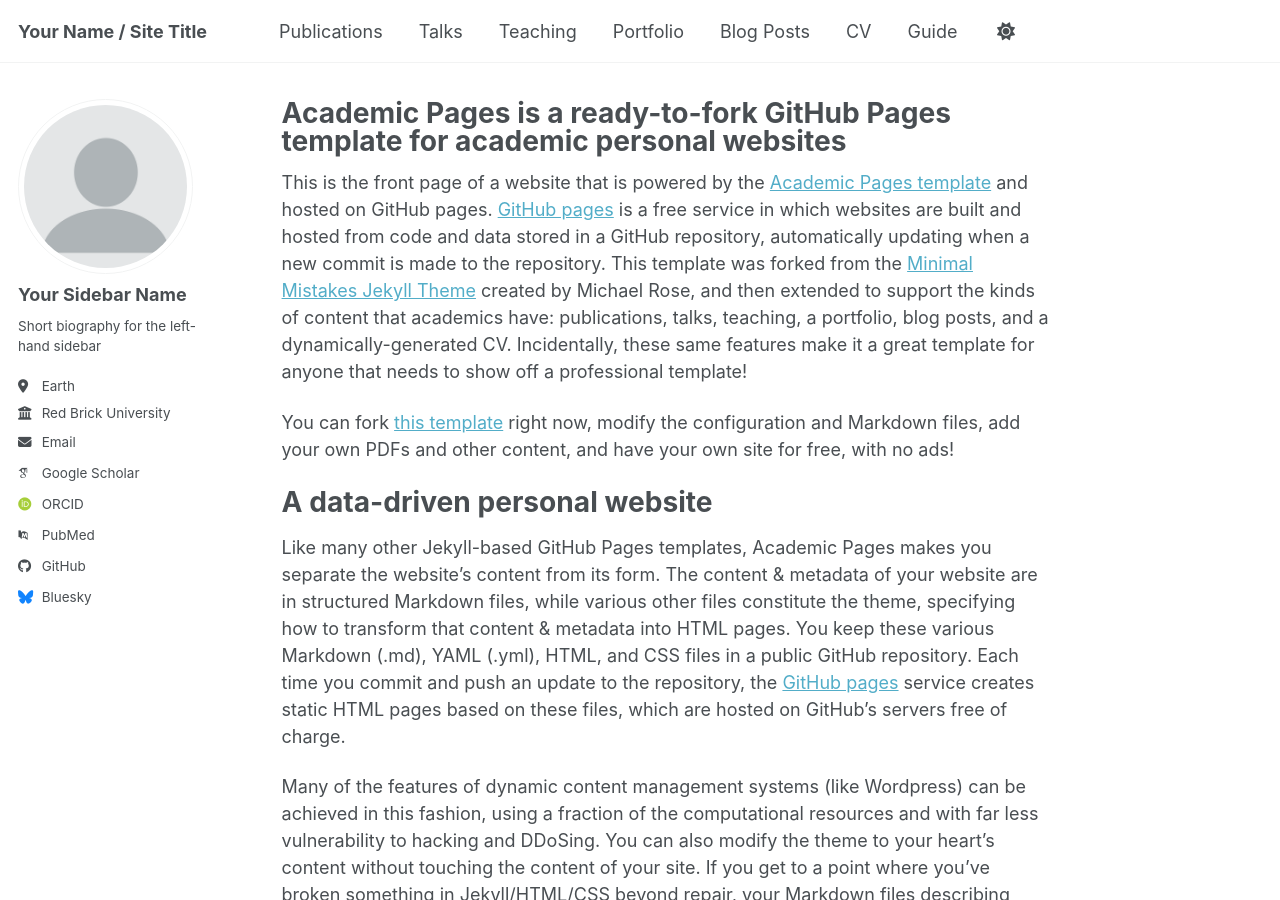
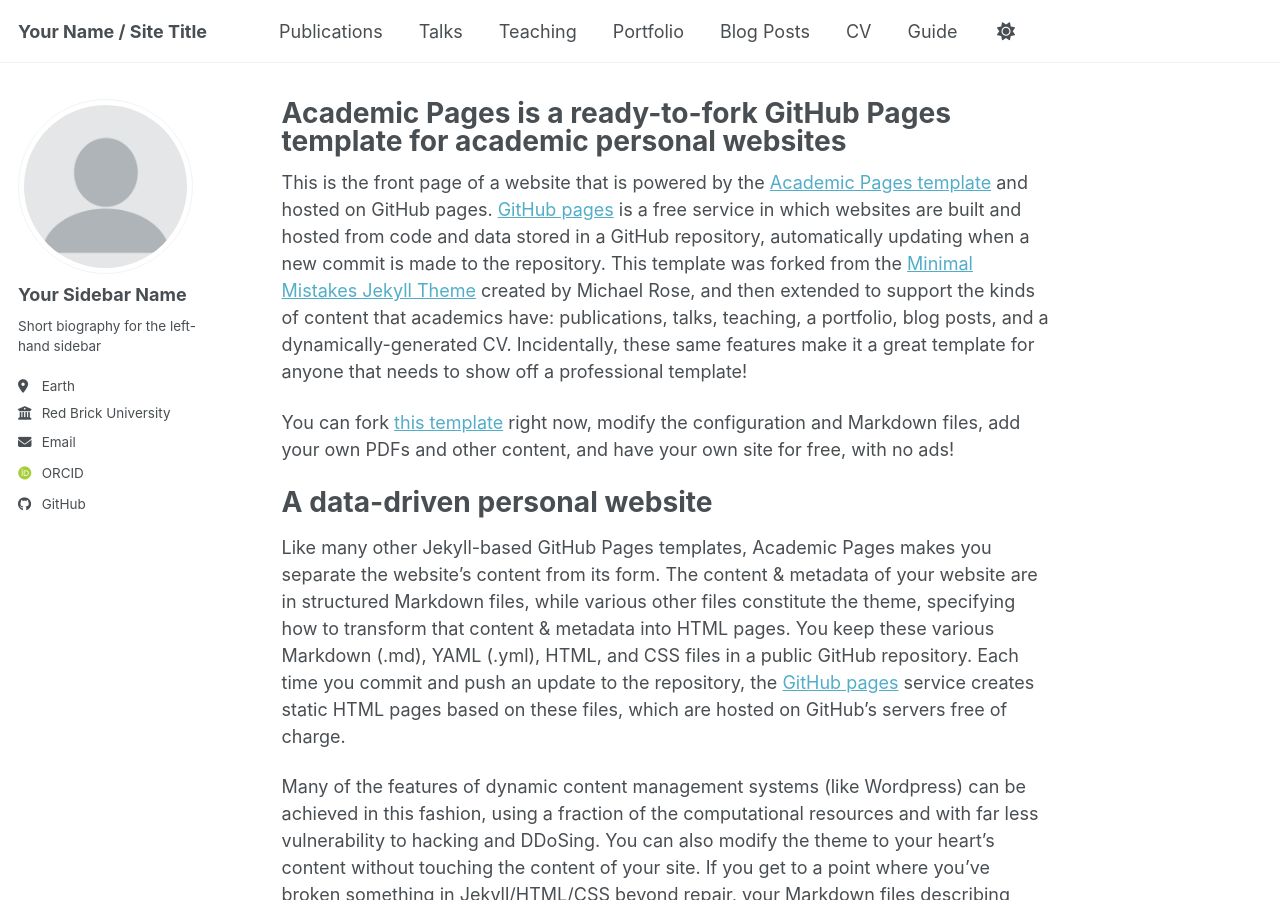
Before and after one commit to heisenberg0020/heisenberg0020.github.io, a Jekyll site: the page built from _pages/about.md, in a window 1280 px wide and 900 px high. Built offline with Jekyll 4.4.1, drawn with Linux system fonts in a browser that asks for light colours; some web fonts are replaced; a script bundle is joined from its source files by our own code; library files that are not in the unit come from our copies; part of the change alters nothing that is shown.

Commit message:
Fix example values to use placeholders instead of real profiles
Co-authored-by: heisenberg0020 <243342572+heisenberg0020@users.noreply.github.com>

```diff
--- a/_config.yml
+++ b/_config.yml
@@ -39,13 +39,13 @@ author:
   # IMPORTANT: Remove or comment out (with #) any profiles you don't have
   academia         : # OPTIONAL: URL to your Academia.edu profile
   arxiv            : # OPTIONAL: URL to your arXiv author page (e.g., "https://arxiv.org/a/lastname_f_1")
-  googlescholar    : "https://scholar.google.com/citations?user=PS_CX0AAAAAJ"  # MODIFY: Replace with your Google Scholar profile URL
+  googlescholar    : # MODIFY: Add your Google Scholar profile URL (e.g., "https://scholar.google.com/citations?user=YOUR_USER_ID")
   inspire-hep      : # OPTIONAL: URL to your INSPIRE-HEP profile
   impactstory      : # OPTIONAL: URL to your ImpactStory profile
   orcid            : "https://orcid.org/yourorcidurl"  # MODIFY: Replace with your actual ORCID URL (e.g., "https://orcid.org/0000-0001-2345-6789")
   semantic         : # OPTIONAL: URL to your Semantic Scholar profile
   ssrn             : # OPTIONAL: URL to your SSRN profile
-  pubmed           : "https://www.ncbi.nlm.nih.gov/pubmed/?term=john+snow"  # MODIFY: Replace with your PubMed search URL or remove if not applicable
+  pubmed           : # OPTIONAL: Your PubMed search URL (e.g., "https://www.ncbi.nlm.nih.gov/pubmed/?term=your+name") or remove if not applicable
   researchgate     : # OPTIONAL: URL to your ResearchGate profile
   scopus           : # OPTIONAL: URL to your Scopus profile
   zotero           : # OPTIONAL: URL to your Zotero profile
@@ -65,7 +65,7 @@ author:
   # TODO: Add your social media usernames/handles
   # Remove or comment out (with #) any platforms you don't use
   artstation       : # OPTIONAL: Your ArtStation username
-  bluesky          : "bsky.app" # MODIFY: Replace with your Bluesky username (e.g., "yourname.bsky.social")
+  bluesky          : # OPTIONAL: Your Bluesky username (e.g., "yourname.bsky.social" or custom domain)
   facebook         : # OPTIONAL: Your Facebook username
   flickr           : # OPTIONAL: Your Flickr username
   foursquare       : # OPTIONAL: Your Foursquare username
```
